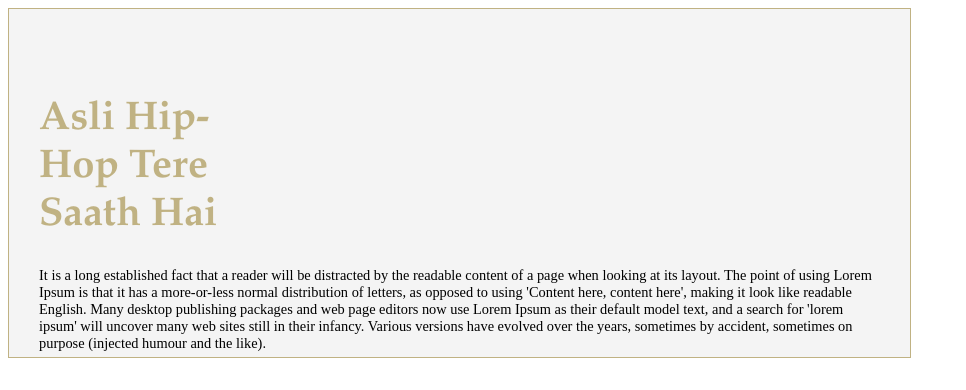
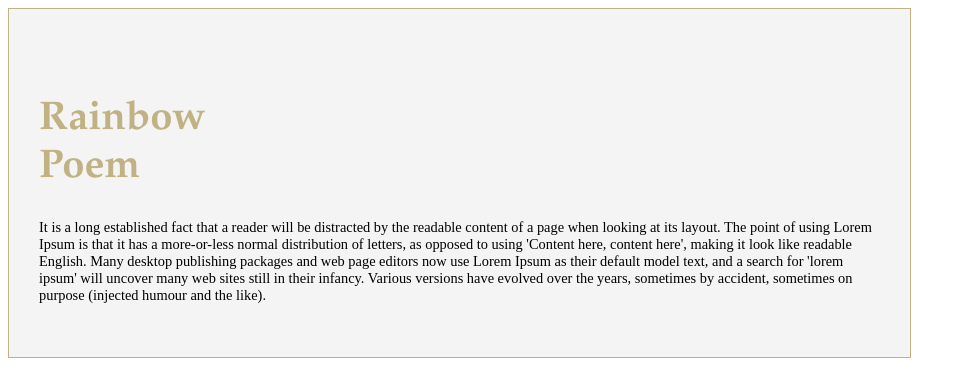
Before and after one commit to mavilog/Poem-Website, a plain HTML site: page index.html in a window 1280 px wide. Shown: the whole page, without its empty margins (0-966 px from the left). Drawn offline with Linux system fonts and the light colour scheme.

Commit message:
Finally got what I wanted in master branch

```diff
--- a/index.html
+++ b/index.html
@@ -26,7 +26,7 @@
 
 	<body>
 		<div>
-		<h1>Asli Hip-Hop Tere Saath Hai</h1>
+		<h1>Rainbow Poem</h1>
 		<p>
 			It is a long established fact that a reader will be distracted by the readable content of a page when looking at its layout.
       The point of using Lorem Ipsum is that it has a more-or-less normal distribution of letters, as opposed to using 'Content here,
```
Also changed, not shown: poem.txt (added).
